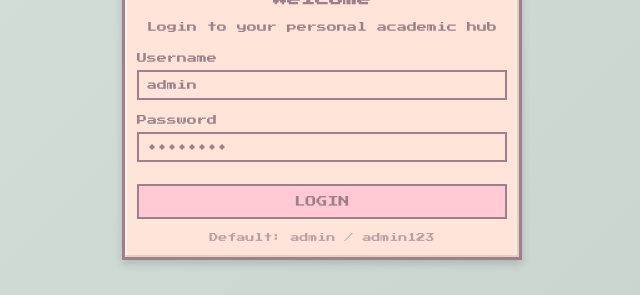
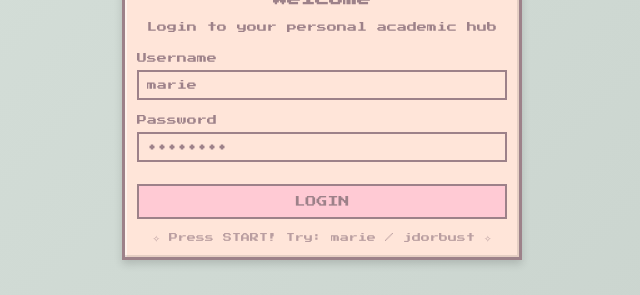
Before and after one commit to faiththediscordtechnician/3l, a React (Vite) app in the folder frontend/: page / in a window 1280 px wide. Shown: the part 379-674 px from the top of the page, without its empty margins (318-958 px from the left). Built offline with nearby package versions, Linux system fonts and the light colour scheme.

Commit message:
Update login hint and defaults to marie/jdorbust with cute N64 styling

```diff
--- a/frontend/src/App.jsx
+++ b/frontend/src/App.jsx
@@ -9,8 +9,8 @@ import './App.css'
 
 function App() {
   const [isLoggedIn, setIsLoggedIn] = useState(!!getAuthToken())
-  const [username, setUsername] = useState('admin')
-  const [password, setPassword] = useState('admin123')
+  const [username, setUsername] = useState('marie')
+  const [password, setPassword] = useState('jdorbust')
   const [error, setError] = useState('')
   const [loading, setLoading] = useState(false)
   const [mascotState, setMascotState] = useState('idle')
@@ -134,7 +134,7 @@ function App() {
               </button>
             </form>
 
-            <p className="login-hint">Default: admin / admin123</p>
+            <p className="login-hint">✧ Press START! Try: marie / jdorbust ✧</p>
           </div>
         </div>
       </div>
```
